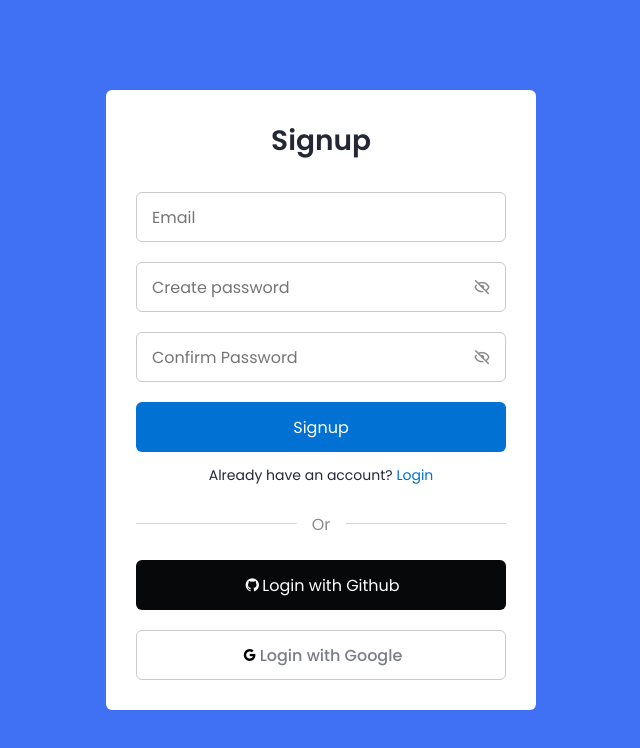
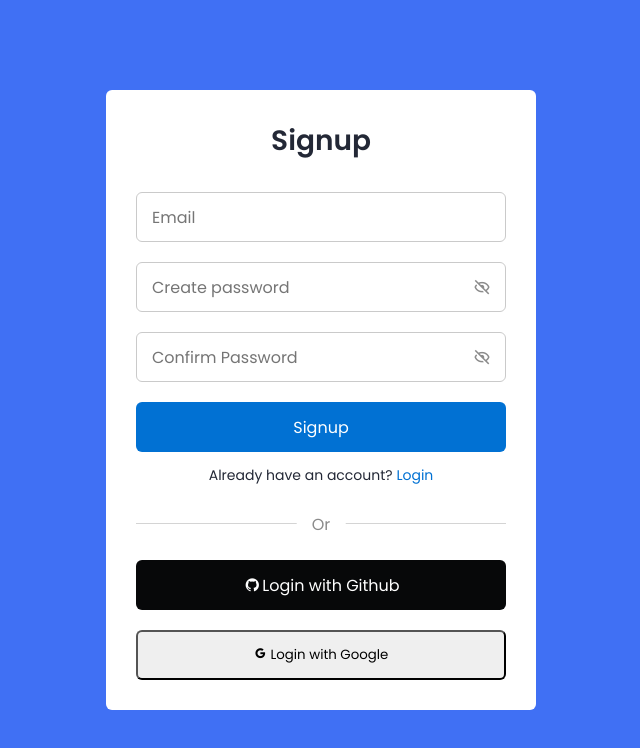
Before and after one commit to abhinab-choudhury/Express-Auth, a plain HTML site: page frontend/pages/signup.html in a window 1280 px wide. Shown: the whole page, without its empty margins (319-959 px from the left). Drawn offline with nearby package versions, Linux system fonts and the light colour scheme.

Commit message:
button Added

```diff
--- a/frontend/pages/signup.html
+++ b/frontend/pages/signup.html
@@ -45,10 +45,10 @@
         </a>
       </div>
       <div class="media-options">
-        <a href="#" class="field google">
-          <i class='bx bxl-google bx-xs' style="margin: 2px; color: black;"></i>
+        <button onclick="GoogleOAuth()" class="field google">
+          <i class='bx bxl-google'></i>
           <span>Login with Google</span>
-        </a>
+        </button>
       </div>
     </div>
   </section>
```
Also changed, not shown: frontend/pages/index.html (+1 -1 lines), frontend/pages/profile.html (+1 -1 lines), frontend/pages/signin.html (+12 -3 lines).
